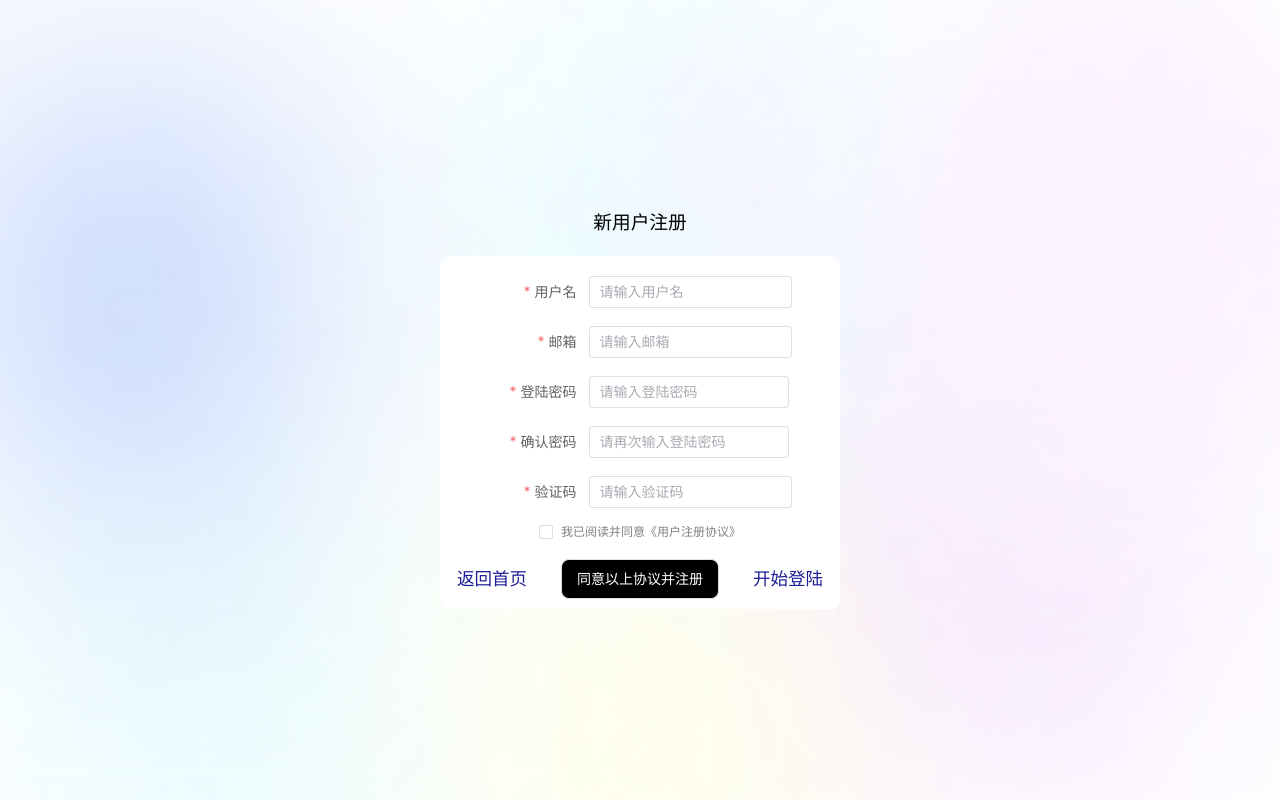
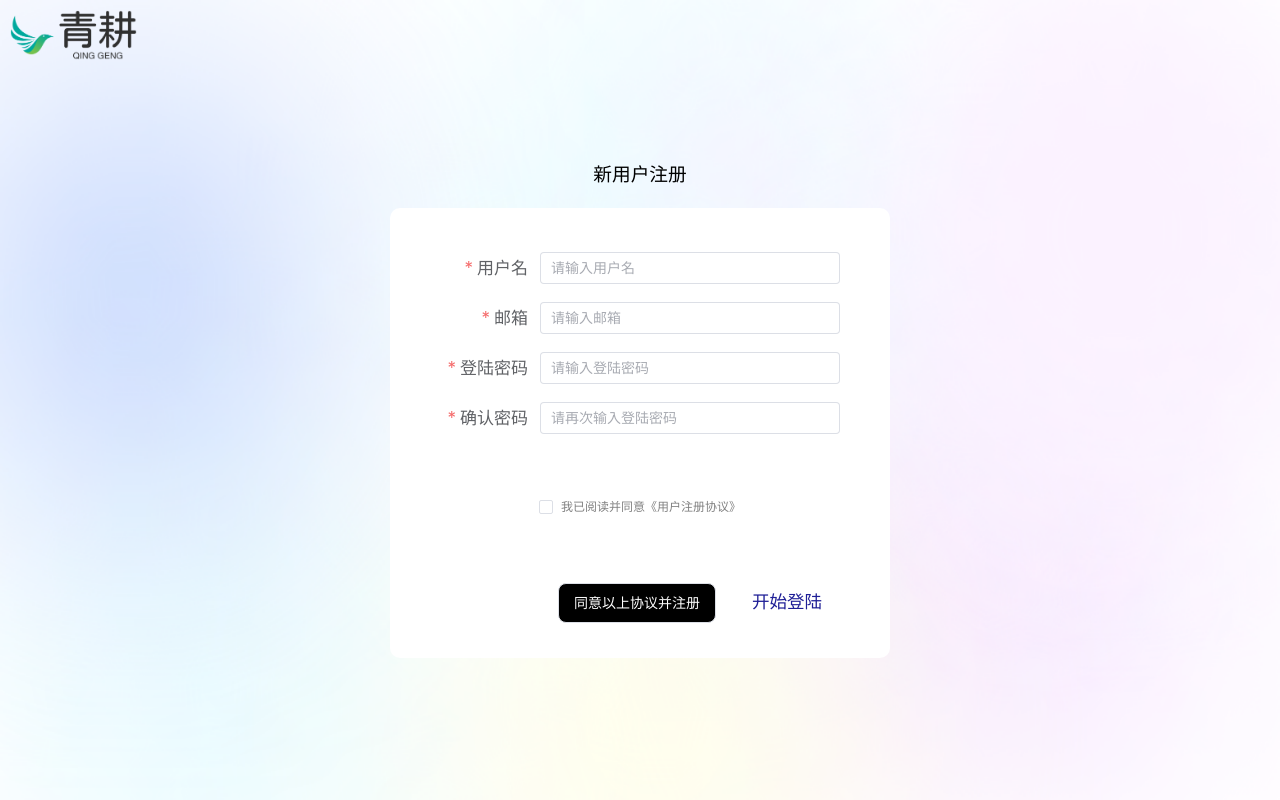
Before and after one commit to Matrix-King-Studio/virtual-human-llm-frontend, a Vue app: page /register in a window 1280 px wide. Built offline with nearby package versions, Linux system fonts and the light colour scheme.

Commit message:
注册和登录接口

```diff
--- a/package.json
+++ b/package.json
@@ -15,6 +15,7 @@
   },
   "dependencies": {
     "@element-plus/icons-vue": "^2.1.0",
+    "@vueuse/integrations": "^10.6.1",
     "animate.css": "^4.1.1",
     "axios": "^1.5.0",
     "crypto-js": "^4.2.0",
@@ -23,6 +24,7 @@
     "js-md5": "^0.8.3",
     "pinia": "^2.1.7",
     "typed.js": "^2.0.16",
+    "universal-cookie": "^6.1.1",
     "unplugin-auto-import": "^0.16.7",
     "vue": "^3.3.4",
     "vue-head": "^2.2.0",
--- a/src/router/index.ts
+++ b/src/router/index.ts
@@ -3,11 +3,11 @@ import { createRouter, createWebHistory } from 'vue-router';
 
 const routes = [
   {
-    path: '/home',
+    path: '/',
     component: () => import('../views/Home.vue'),  // 路由的组件
   },
   {
-    path: '/',
+    path: '/login',
     component: () => import('../views/Login.vue'),  // 路由的组件
   },
   {
--- a/src/utils/api.ts
+++ b/src/utils/api.ts
@@ -1,9 +1,19 @@
-import request from '../utils/request'
+import axios from '../utils/request'
 
-export function login( data ){
-	return request({
-		url: "/api/login",
-		method: "POST",
-		data
+// 封装登录的接口
+export function sign(username, password) {
+	return axios.post("/auth/login/", {
+		username,
+		password
 	})
 }
+// 封装注册的接口
+export function registration(username, email, password1, password2) {
+	return axios.post("/auth/registration/", {
+		username,
+		email,
+		password1,
+		password2
+	}
+	)
+}
--- a/src/utils/request.ts
+++ b/src/utils/request.ts
@@ -1,23 +1,22 @@
 import axios from 'axios';
-
 //1. 创建axios对象
 const service = axios.create({
-
+  baseURL: "/api",
 });
 
 //2. 请求拦截器
-service.interceptors.request.use(config => {
-  return config;
-}, error => {
-  Promise.reject(error);
-});
+// service.interceptors.request.use(config => {
+//   return config;
+// }, error => {
+//   Promise.reject(error);
+// });
 
 //3. 响应拦截器
-service.interceptors.response.use(response => {
-  //判断code码
-  return response.data;
-},error => {
-  return Promise.reject(error);
-});
+// service.interceptors.response.use(response => {
+//   //判断code码
+//   return response.data;
+// }, error => {
+//   // return Promise.reject(error);
+// });
 
 export default service;
--- a/src/views/Home.vue
+++ b/src/views/Home.vue
@@ -11,6 +11,9 @@ import VMS from "../libs/web-2d-sdk-1.1.0/sdk/vms-2d-web-sdk-1.1.0.esm.min";
 import {ElMessage} from "element-plus";
 import {ref, onMounted} from "vue";
 import axios from "axios";
+
+
+
 
 let res_id;
 
--- a/src/views/Login.vue
+++ b/src/views/Login.vue
@@ -28,7 +28,7 @@
         </el-form-item>
       </el-form>
       <div class="link-box">
-        <span><router-link to="/">返回首页</router-link></span>
+        <span></span>
         <span><router-link to="/register">注册账号</router-link></span>
       </div>
     </div>
@@ -36,6 +36,15 @@
 </template>
 <script setup>
 import { ref, reactive } from 'vue';
+// 引入封装的登录接口
+import { sign } from "../utils/api";
+// 引入二次封装的提示信息
+import { totast } from '../composables/util';
+import { useRouter } from 'vue-router';
+import router from '../router';
+
+import { useCookies } from '@vueuse/integrations/useCookies'
+
 
 const LoginData = reactive({
 username: '',
@@ -56,7 +65,30 @@ const formRef = ref(null)
 
 const onSubmit = () => {
 formRef.value.validate((valid)=>{
-  console.log(valid);
+  // 这里使用的是判断表单是否填充完整
+  if(!valid){
+    totast("请将表单填充完整！","error")
+    return
+  }
+  // 如果完整的话，调用接口函数，传入的参数为LoginData这个表单中的username和password
+  sign(LoginData.username,LoginData.password)
+  // 成功的话执行下面的回调函数
+  .then(res =>{
+    console.log(res.data.key)
+    // 使用router的跳转到首页
+    totast("登陆成功！！欢迎！！","success")
+    // 将key值存储为cookie
+    const cookie = useCookies();
+    cookie.set('admin-token',res.data.key)
+
+    router.push("/")
+  })
+  // 失败的话执行下面的回调函数
+  .catch(err =>{
+    // console.log(err)
+    totast("用户名或密码错误！","error")
+  })
+
 })
 }
 
--- a/src/views/Register.vue
+++ b/src/views/Register.vue
@@ -1,33 +1,37 @@
 <template >
     <div class="container">
+        <el-image style="height: 50px; position: absolute; left: 10px; top: 10px" fit="fill" src="../src/assets/logo.png" />
         <div class="main_container">
             <h3>新用户注册</h3>
             <div class="mian_box">
-                <el-form label-width="100px" :model="registerForm" :rules="rules" style="max-width: 460px "
-                    class="box_form">
+                <el-form ref="formRef" label-width="100px" :model="registerForm" :rules="rules"
+                    style="max-width: 660px ;min-width: 400px;" class="box_form">
                     <el-form-item label="用户名" prop="name">
                         <el-input v-model="registerForm.name" placeholder="请输入用户名" />
                     </el-form-item>
                     <el-form-item label="邮箱" prop="email">
                         <el-input v-model="registerForm.email" placeholder="请输入邮箱" />
                     </el-form-item>
-                    <el-form-item label="登陆密码" prop="password" style="width: 300px;">
+                    <el-form-item label="登陆密码" prop="password">
                         <el-input v-model="registerForm.password" type="password" placeholder="请输入登陆密码" show-password />
                     </el-form-item>
-                    <el-form-item label="确认密码" prop="passwordAgain" style="width: 300px;">
+                    <el-form-item label="确认密码" prop="passwordAgain">
                         <el-input v-model="registerForm.passwordAgain" placeholder="请再次输入登陆密码" show-password />
                     </el-form-item>
-                    <el-form-item label="验证码" prop="code">
+                    <!-- <el-form-item label="验证码" prop="code">
                         <el-input v-model="registerForm.code" placeholder="请输入验证码" />
-                    </el-form-item>
+                    </el-form-item> -->
                 </el-form>
                 <div class="box_sure">
-                    <el-checkbox v-model="checked"><h6>我已阅读并同意《用户注册协议》</h6></el-checkbox>
+                    <el-checkbox v-model="checked">
+                        <h6>我已阅读并同意《用户注册协议》</h6>
+                    </el-checkbox>
                 </div>
 
                 <div class="box_bottom">
                     <div class="bottom_left">
-                        <h3 @click="indexed">返回首页</h3>
+                        <!-- 整体样式懒得写了，直接用空格代替 -->
+                        <h3>&nbsp;&nbsp;&nbsp; &nbsp;&nbsp;&nbsp;&nbsp;&nbsp;&nbsp;&nbsp;&nbsp;&nbsp;</h3>
                     </div>
                     <div class="bottom_middle">
                         <!-- <h5>同意以上协议并注册</h5> -->
@@ -41,10 +45,11 @@
         </div>
     </div>
 </template>
-<script lang="ts" setup>
+<script setup>
 import { reactive, ref } from 'vue'
 import { useRouter } from 'vue-router'
 import { totast } from '../composables/util'
+import { registration } from "../utils/api"
 // 设置复选框
 const checked = ref(false)
 // 设置接收传入的注册表单的值
@@ -53,13 +58,13 @@ const registerForm = reactive({
     email: '',
     password: '',
     passwordAgain: '',
-    code: ''
+    code: '',
 })
 // 设置登录表单的规则值
 const rules = {
     name: [
         { required: true, message: '用户名不能为空', trigger: 'blur' },
-        // { min: 2, max: 8, message: '用户名必须在3-8之间', trigger: 'blur' },
+
     ],
     email: [
         { required: true, message: '邮箱不能为空', trigger: 'blur' },
@@ -67,6 +72,7 @@ const rules = {
     ],
     password: [
         { required: true, message: '登陆密码不能为空', trigger: 'blur' },
+        {  min: 8, message: '登陆密码必须6位或以上', trigger: 'blur' },
     ],
     passwordAgain: [
         { required: true, message: '请再次输入登陆密码', trigger: 'blur' },
@@ -88,51 +94,63 @@ const rules = {
     ]
 }
 const router = useRouter();
-//设置返回首页的配置
-function indexed() {
-    router.push('/home')
-}
 // 返回登录页的配置
 function login() {
     router.push('/login')
 }
-// 注册表单进行判定，判断上面的内容是否全面
-function register() {
-    // 获取输入的值进行验证
+// 对注册的表单打上标识
+const formRef = ref(null)
+// 对于点击注册之后的函数进行实现
+const register = () => {
+    formRef.value.validate(( ) => {
         const { name, email, password, passwordAgain, code } = registerForm;
-
         // 进行表单验证
-    if (!name || !email || !password || !passwordAgain || !code) {
+        if (!name || !email || !password || !passwordAgain) {
             // 有任何一个输入框为空，进行提示或处理
-        totast("请将注册信息填充完整！","error")
+            totast("请将注册信息填充完整！", "error")
             return;
         }
+
         const emailPattern = /^[^\s@]+@[^\s@]+\.[^\s@]+$/;
         if (!emailPattern.test(email)) {
             // 邮箱格式不正确，进行提示或处理
-        totast("邮箱格式不正确！","error")
+            totast("邮箱格式不正确！", "error")
             return;
         }
 
+        if(!password.value){
+            totast("登陆密码需要6位或以上", "error")
+            return;
+        }
         if (password !== passwordAgain) {
             // 密码和确认密码不一致，进行提示或处理
-        totast("密码和确认密码不一致！","error")
+            totast("密码和确认密码不一致！", "error")
             return;
         }
 
         if (!checked.value) {
             // 用户未同意协议，进行提示或处理
             // 例如：this.$message.error('请同意用户注册协议');
-        totast("请同意用户注册协议！","error")
+            totast("请同意用户注册协议！", "error")
             return;
         }
 
-    // 执行注册逻辑，例如发送注册请求到后端
-    // ...
-    totast("注册成功！","success")
-    router.push('/home')
-    // 注册成功后进行跳转或其他操作
-    // 例如：this.$router.push('/login');
+        // if(!valid){
+        //     totast("请检查是否填写准确！","error")
+        // }
+        registration(registerForm.name, registerForm.email, registerForm.password, registerForm.passwordAgain)
+            // 执行成功的回调
+            .then(res => {
+                // console.log(res)
+                totast("注册成功！请登录！", "success")
+                router.push("/login")
+            })
+            // 执行错误的回调
+            .catch(err => {
+                totast(err.response.data.username[0], "error")
+                // console.log(err)
+            })
+    })
 }
 
 </script>
@@ -155,10 +173,10 @@ function register() {
         .mian_box {
             display: flex;
             flex-direction: column;
-            // justify-content: space-around;
+            justify-content: space-around;
             align-items: center;
-            width: 400px;
-            // height: 450px;
+            width: 500px;
+            height: 450px;
             background-color: white;
             border-radius: 10px;
 
@@ -166,12 +184,17 @@ function register() {
                 margin-top: 20px;
             }
 
+            .el-form-item__label {
+                font-size: 17px;
+            }
+
             .box_sure {
                 margin-top: -10px;
+
                 h6 {
                     color: grey;
                     font-size: 12px;
-                    font-weight:400;
+                    font-weight: 400;
                 }
             }
 
--- a/src/views/Test.vue
+++ b/src/views/Test.vue
@@ -21,7 +21,7 @@ const translate=(query)=>{
                     var to = 'zh'
                     var str1 = appid + query + salt + key
                     var sign = md5(str1)
-                 axios.get('/trans',{params:{
+                    axios.get('/trans',{params:{
                         q: query,
                             appid: appid,
                             salt: salt,
--- a/vite.config.js
+++ b/vite.config.js
@@ -33,10 +33,12 @@ export default defineConfig({
                 target: 'http://evo-hu.xf-yun.com',
                 changeOrigin: true
             },
-            '/api':'http://testapi.xuexiluxian.cn'
-            // '/':{
-            //   target:''
-            // }
+            // 配置跨域问题
+            '/api': {
+                target: 'http://121.37.67.75:10033/',
+                changeOrigin: true,
+                rewrite: path => path.replace(/^\/api/, '')
+            }
         }
     }
 })
```
Also changed, not shown: 1 other file (tests, documents, lock files or other folders). Lines whose indentation alone changed are shown as unchanged.
